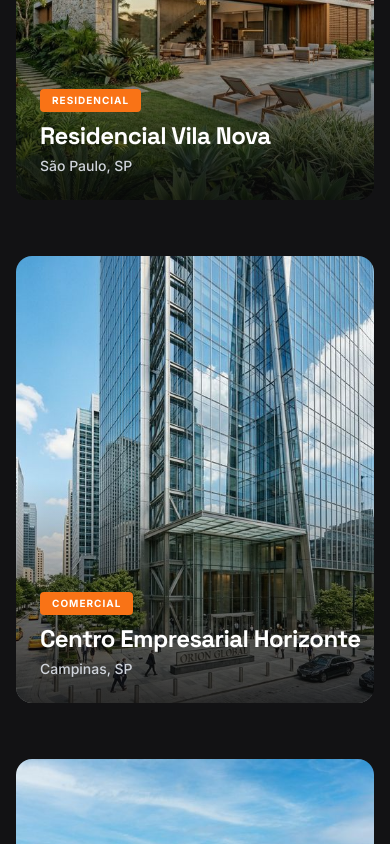
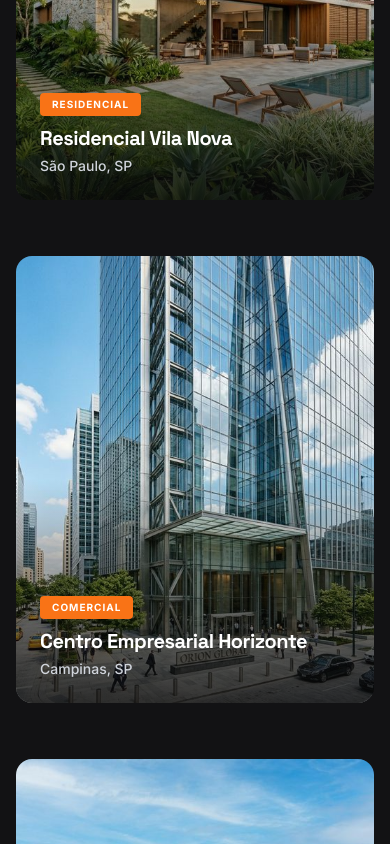
Before and after one commit to vitoriaservicosdepintura-arch/MCP, a React (Vite) app: page / in a window 390 px wide. Shown: the part 4000-4844 px from the top of the page. Built offline with nearby package versions, Linux system fonts and the light colour scheme.

Commit message:
feat: enhance mobile button interactivity

```diff
--- a/package.json
+++ b/package.json
@@ -1,5 +1,5 @@
 {
-  "name": "react-vite-tailwind",
+  "name": "mcp-construcoes",
   "private": true,
   "version": "0.0.0",
   "type": "module",
--- a/src/App.tsx
+++ b/src/App.tsx
@@ -141,7 +141,8 @@ function WhatsAppButton() {
         target="_blank"
         rel="noopener noreferrer"
         className="block w-16 h-16 bg-[#25D366] rounded-full shadow-2xl shadow-green-500/40 flex items-center justify-center text-3xl hover:bg-[#20ba5a] transition-all duration-300 relative overflow-hidden group-hover:scale-110"
-        whileHover={{ rotate: 15 }}
+        whileHover={{ rotate: 15, scale: 1.1 }}
+        whileTap={{ scale: 0.9, rotate: 0 }}
       >
         <svg viewBox="0 0 24 24" width="32" height="32" fill="white">
           <path d="M12.031 6.172c-3.181 0-5.767 2.586-5.768 5.766-.001 1.298.38 2.27 1.019 3.287l-.582 2.128 2.182-.573c.978.58 1.911.928 3.145.929 3.178 0 5.767-2.587 5.768-5.766 0-3.18-2.587-5.771-5.764-5.771zm3.392 8.244c-.144.405-.837.774-1.171.82db-.333.051-.741.066-2.147-.514-1.743-.718-2.859-2.529-2.946-2.644-.087-.115-.717-.953-.717-1.815a1.868 1.868 0 0 1 .554-1.393c.189-.189.41-.284.545-.284.136 0 .272.001.392.006.124.005.291-.047.457.346.166.392.569 1.383.619 1.482.051.1.084.216.017.348-.067.133-.101.216-.201.332-.1.116-.21.26-.3.348-.1.087-.205.183-.088.383.117.2.518.854 1.112 1.385.765.684 1.408.896 1.607.994.2.098.316.083.432-.051.116-.134.502-.584.636-.784.135-.2.27-.167.455-.1.187.067 1.179.556 1.384.657.205.101.341.15.392.236.05.086.05.498-.094.903zM12 2a10 10 0 0 0-10 10c0 1.84.498 3.565 1.365 5.052L2 22l5.14-1.348A9.97 9.97 0 0 0 12 22a10 10 0 0 0 10-10A10 10 0 0 0 12 2z" />
@@ -410,7 +411,8 @@ function Navbar() {
                   key={link.label}
                   href={link.href}
                   onClick={() => setMenuOpen(false)}
-                  className="block text-lg font-bold text-gray-200 hover:text-flame transition-colors"
+                  className="block text-lg font-bold text-gray-200 hover:text-flame transition-colors py-1"
+                  whileTap={{ scale: 0.95, x: 10 }}
                   initial={{ opacity: 0, x: -20 }}
                   animate={{ opacity: 1, x: 0 }}
                   transition={{ delay: i * 0.06 }}
@@ -418,12 +420,15 @@ function Navbar() {
                   {link.label}
                 </motion.a>
               ))}
-              <a
+              <motion.a
                 href="tel:11999999999"
+                onClick={() => setMenuOpen(false)}
                 className="block w-full text-center px-6 py-4 bg-gradient-to-r from-flame to-ember rounded text-base font-black text-white shadow-lg mt-4"
+                whileHover={{ scale: 1.02 }}
+                whileTap={{ scale: 0.95 }}
               >
                 Ligar Agora
-              </a>
+              </motion.a>
             </div>
           </motion.div>
         )}
@@ -598,33 +603,45 @@ function Portfolio() {
           </AnimatedSection>
 
           <AnimatedSection>
-            <button className="px-8 py-4 border border-white/10 rounded font-bold hover:bg-white/5 transition-colors">
+            <motion.button
+              className="px-8 py-4 border border-white/10 rounded font-bold hover:bg-white/5 transition-colors"
+              whileHover={{ scale: 1.02, y: -2 }}
+              whileTap={{ scale: 0.95 }}
+            >
               Explorar Todos os Projetos
-            </button>
+            </motion.button>
           </AnimatedSection>
         </div>
 
         <div className="grid md:grid-cols-3 gap-8">
           {PROJECTS.map((project, i) => (
             <AnimatedSection key={project.id} delay={i * 0.15}>
-              <div className="group cursor-pointer">
+              <motion.div
+                className="group cursor-pointer"
+                whileHover={{ y: -5 }}
+                whileTap={{ scale: 0.98 }}
+              >
                 <div className="relative aspect-[4/5] rounded-2xl overflow-hidden mb-6">
                   <img
                     src={project.image}
                     alt={project.name}
                     className="w-full h-full object-cover transition-transform duration-1000 group-hover:scale-110"
                   />
-                  <div className="absolute inset-0 bg-gradient-to-t from-deep via-transparent to-transparent opacity-80 group-hover:opacity-40 transition-opacity" />
+                  <div className="absolute inset-0 bg-gradient-to-t from-deep via-transparent to-transparent opacity-80 group-hover:opacity-40 transition-opacity duration-500" />
 
-                  <div className="absolute bottom-6 left-6">
-                    <span className="inline-block px-3 py-1 bg-flame rounded text-[10px] font-black uppercase tracking-widest text-white mb-2">
+                  <div className="absolute bottom-6 left-6 right-6">
+                    <span className="inline-block px-3 py-1 bg-flame rounded text-[10px] font-black uppercase tracking-widest text-white mb-2 shadow-lg">
                       {project.category}
                     </span>
-                    <h3 className="text-2xl font-black text-white tracking-tight">{project.name}</h3>
-                    <p className="text-gray-300 text-sm font-medium mt-1">{project.location}</p>
+                    <h3 className="text-xl md:text-2xl font-black text-white mb-1 tracking-tight">
+                      {project.name}
+                    </h3>
+                    <p className="text-gray-300 text-sm font-medium flex items-center gap-2 mt-1">
+                      {project.location}
+                    </p>
                   </div>
                 </div>
-              </div>
+              </motion.div>
             </AnimatedSection>
           ))}
         </div>
```
